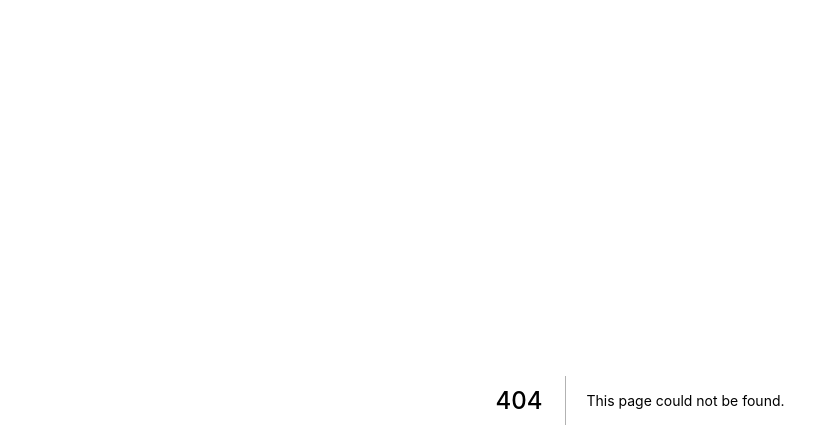
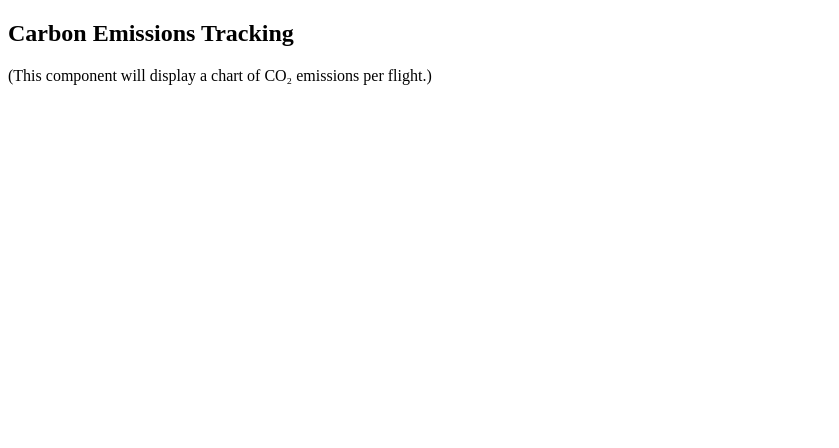
Before and after one commit to suprachakra/Unified-Crew-Operations-Digital-Twin-System-UCODTS-, a Next.js app in the folder frontend/: page /Sustainability/CarbonTracking in a window 1280 px wide. Before the commit this address had no page. Shown: the top 448 px of the page, without its empty margins (0-839 px from the left). Built offline with nearby package versions, Linux system fonts and the light colour scheme.

Commit message:
Create CarbonTracking.jsx

```diff
--- /dev/null
+++ b/frontend/src/pages/Sustainability/CarbonTracking.jsx
@@ -0,0 +1,10 @@
+import React from 'react';
+
+const CarbonTracking = () => (
+  <div>
+    <h2>Carbon Emissions Tracking</h2>
+    <p>(This component will display a chart of CO₂ emissions per flight.)</p>
+  </div>
+);
+
+export default CarbonTracking;
```
